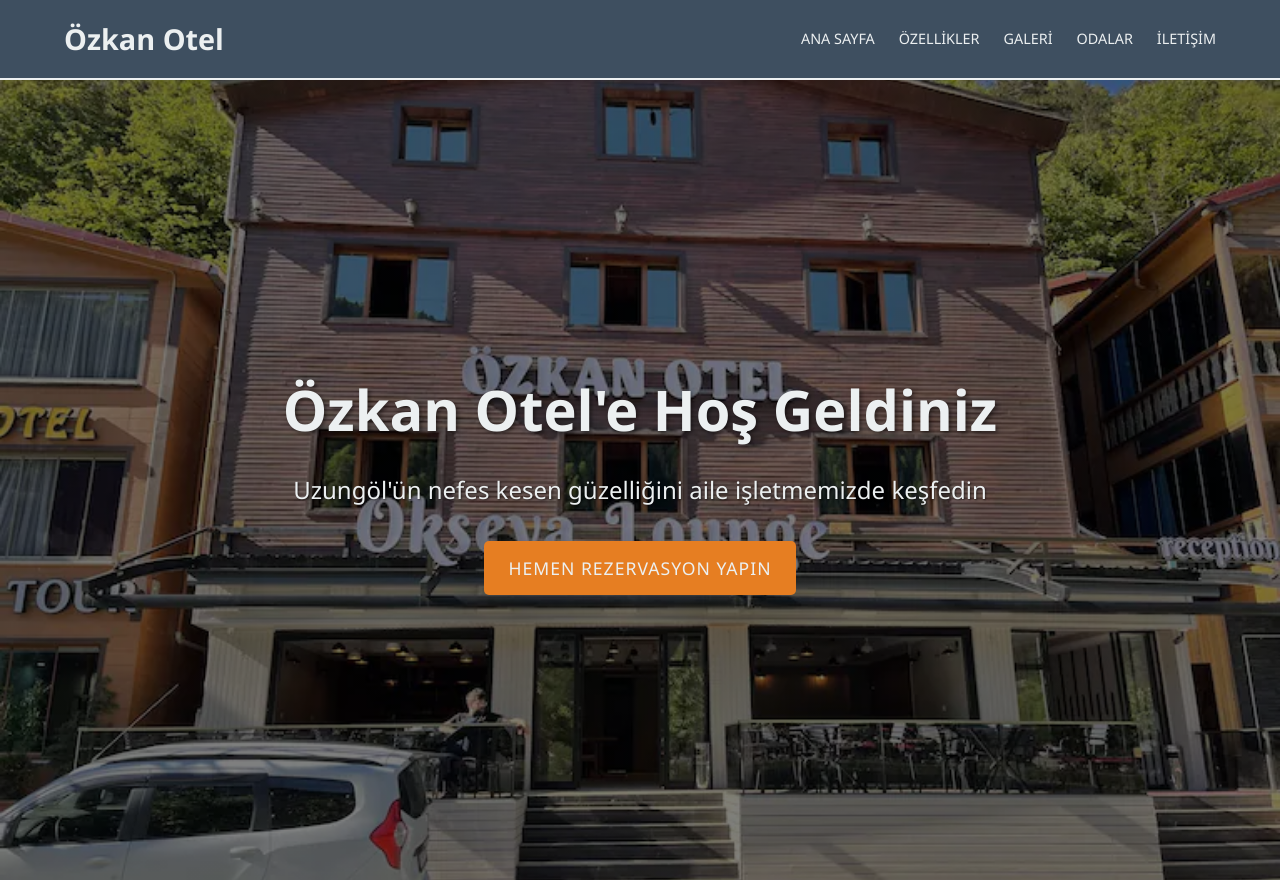
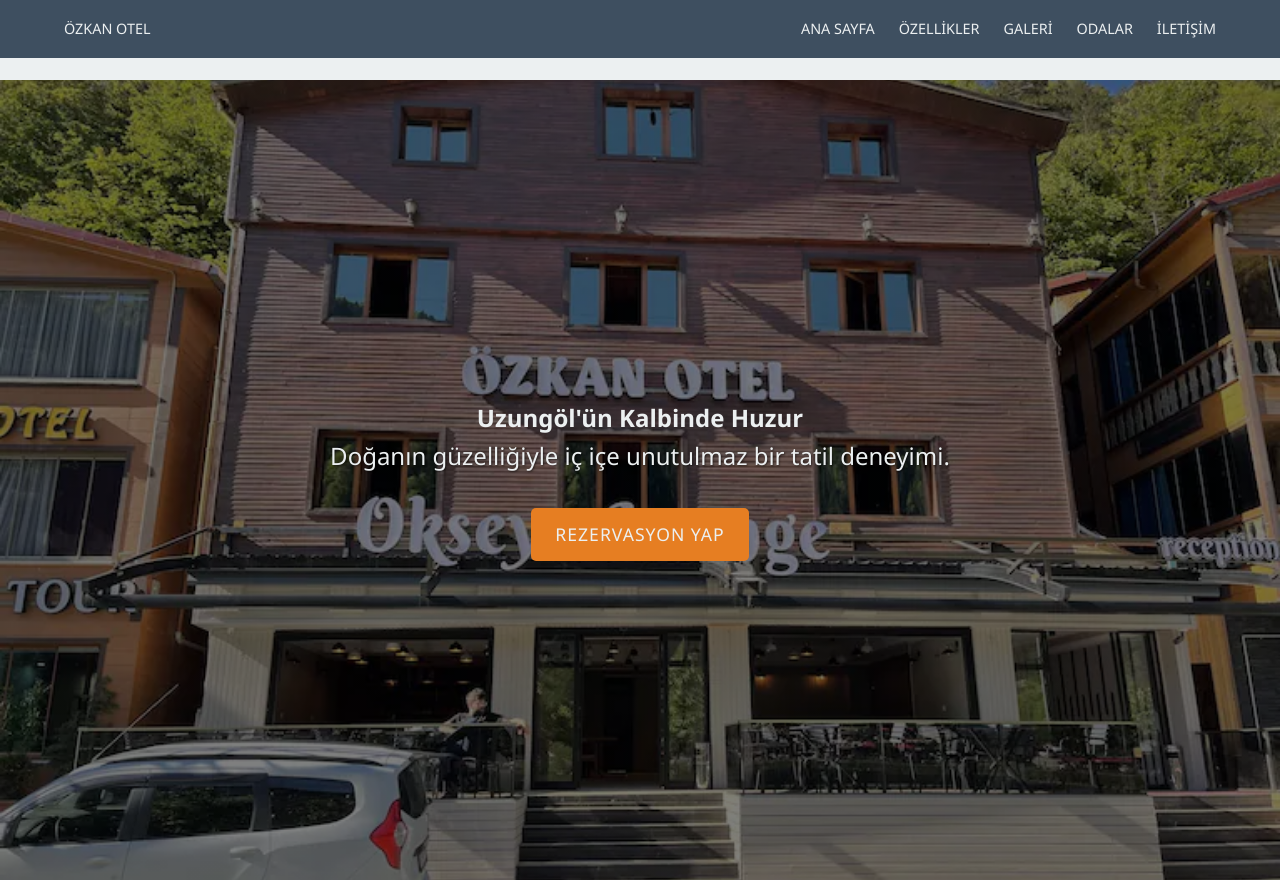
Before and after one commit to ozzaii/ozkan-otel, a plain HTML site: page index.html in a window 1280 px wide. Shown: the top 880 px of the page. Drawn offline with Linux system fonts and the light colour scheme.

Commit message:
Update index.html

```diff
--- a/index.html
+++ b/index.html
@@ -2,17 +2,18 @@
 <html lang="tr">
 <head>
     <meta charset="UTF-8">
-    <meta name="viewport" content="width=device-width, initial-scale=1.0, maximum-scale=1.0, user-scalable=no">
-    <title>Özkan Otel - Uzungöl'ün Kalbinde Huzur</title>
-    <link href="https://cdnjs.cloudflare.com/ajax/libs/font-awesome/5.15.3/css/all.min.css" rel="stylesheet">
+    <meta name="viewport" content="width=device-width, initial-scale=1.0">
+    <title>Özkan Otel - Uzungöl'ün Kalbinde</title>
+    <link href="https://fonts.googleapis.com/css2?family=Playfair+Display:wght@400;700&family=Roboto:wght@300;400;700&display=swap" rel="stylesheet">
+    <link rel="stylesheet" href="https://cdnjs.cloudflare.com/ajax/libs/font-awesome/5.15.3/css/all.min.css">
     <link rel="stylesheet" href="style.css">
 </head>
 <body>
     <header>
-        <div class="container">
-            <h1>Özkan Otel</h1>
-            <nav>
-                <ul>
+        <nav class="container">
+            <a href="#" class="logo">Özkan Otel</a>
+            <button class="menu-toggle" id="menuToggle">☰</button>
+            <ul class="nav-links" id="navLinks">
                 <li><a href="#hero">Ana Sayfa</a></li>
                 <li><a href="#features">Özellikler</a></li>
                 <li><a href="gallery.html">Galeri</a></li>
@@ -20,14 +21,13 @@
                 <li><a href="#contact">İletişim</a></li>
             </ul>
         </nav>
-        </div>
     </header>
 
     <section id="hero">
-        <div class="hero-content">
-            <h2>Özkan Otel'e Hoş Geldiniz</h2>
-            <p>Uzungöl'ün nefes kesen güzelliğini aile işletmemizde keşfedin</p>
-            <a href="#contact" class="btn">Hemen Rezervasyon Yapın</a>
+        <div class="container hero-content">
+            <h1>Uzungöl'ün Kalbinde Huzur</h1>
+            <p>Doğanın güzelliğiyle iç içe unutulmaz bir tatil deneyimi.</p>
+            <a href="#contact" class="btn">Rezervasyon Yap</a>
         </div>
     </section>
 
```
Lines whose indentation alone changed are shown as unchanged.
